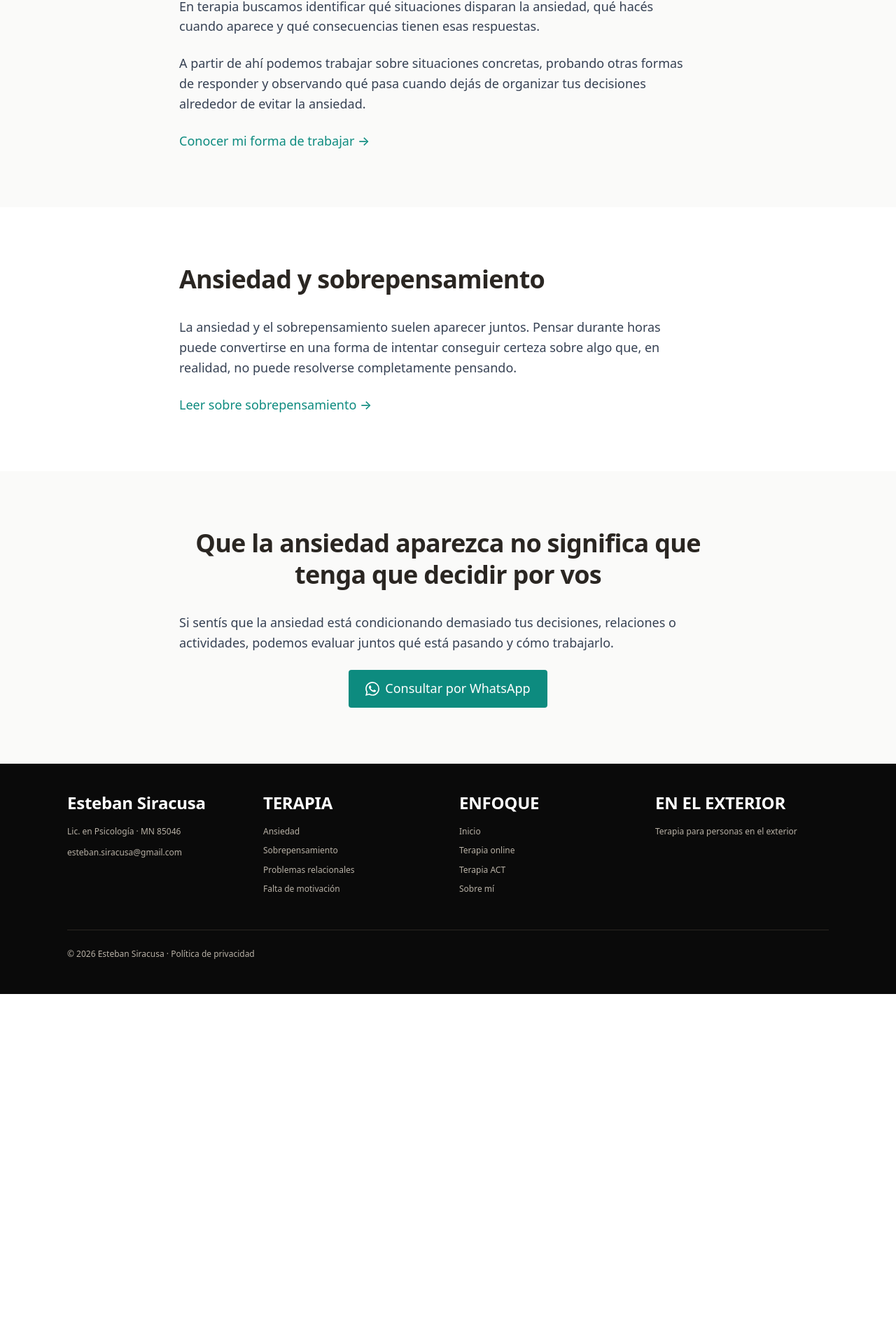
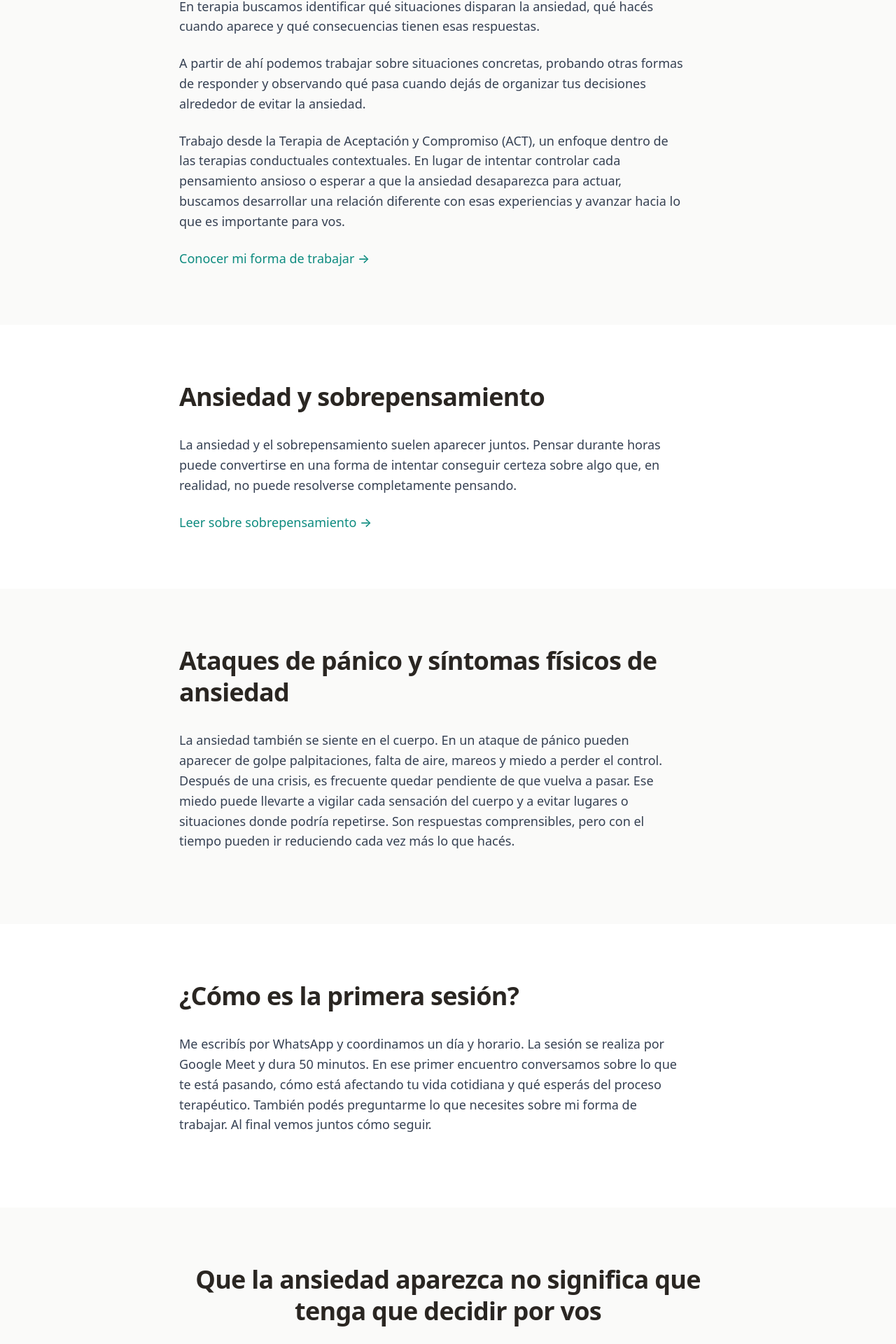
Before and after one commit to estebansir/siracusa-psicologo, a Next.js app: page /ansiedad in a window 1280 px wide. Shown: the part 2154-4074 px from the top of the page at 70% size. Before the commit the page ends 3574 px from the top, so only its background shows below. Built offline with nearby package versions, Linux system fonts and the light colour scheme; no server answers.

Commit message:
Add panic attacks and first-session sections and ACT paragraph to /ansiedad
Co-Authored-By: Claude Opus 5.5 <noreply@anthropic.com>

```diff
--- a/app/ansiedad/page.tsx
+++ b/app/ansiedad/page.tsx
@@ -100,6 +100,10 @@ export default function Ansiedad() {
             A partir de ahí podemos trabajar sobre situaciones concretas, probando otras formas de responder y observando qué pasa cuando dejás de organizar tus decisiones alrededor de evitar la ansiedad.
           </p>
 
+          <p className="text-gray-700 mb-6">
+            Trabajo desde la Terapia de Aceptación y Compromiso (ACT), un enfoque dentro de las terapias conductuales contextuales. En lugar de intentar controlar cada pensamiento ansioso o esperar a que la ansiedad desaparezca para actuar, buscamos desarrollar una relación diferente con esas experiencias y avanzar hacia lo que es importante para vos.
+          </p>
+
           <Link href="/terapia-act" className={textLinkClassName}>
             Conocer mi forma de trabajar →
           </Link>
@@ -118,6 +122,28 @@ export default function Ansiedad() {
           <Link href="/sobrepensamiento" className={textLinkClassName}>
             Leer sobre sobrepensamiento →
           </Link>
+        </div>
+      </section>
+
+      {/* Panic attacks and physical symptoms */}
+      <section className="prose-section-full bg-gray-50 py-12 sm:py-16 lg:py-20">
+        <div className="max-w-3xl mx-auto">
+          <h2 className="text-left mb-8">Ataques de pánico y síntomas físicos de ansiedad</h2>
+
+          <p className="text-gray-700 mb-0">
+            La ansiedad también se siente en el cuerpo. En un ataque de pánico pueden aparecer de golpe palpitaciones, falta de aire, mareos y miedo a perder el control. Después de una crisis, es frecuente quedar pendiente de que vuelva a pasar. Ese miedo puede llevarte a vigilar cada sensación del cuerpo y a evitar lugares o situaciones donde podría repetirse. Son respuestas comprensibles, pero con el tiempo pueden ir reduciendo cada vez más lo que hacés.
+          </p>
+        </div>
+      </section>
+
+      {/* First session */}
+      <section className="prose-section-full py-12 sm:py-16 lg:py-20">
+        <div className="max-w-3xl mx-auto">
+          <h2 className="text-left mb-8">¿Cómo es la primera sesión?</h2>
+
+          <p className="text-gray-700 mb-0">
+            Me escribís por WhatsApp y coordinamos un día y horario. La sesión se realiza por Google Meet y dura 50 minutos. En ese primer encuentro conversamos sobre lo que te está pasando, cómo está afectando tu vida cotidiana y qué esperás del proceso terapéutico. También podés preguntarme lo que necesites sobre mi forma de trabajar. Al final vemos juntos cómo seguir.
+          </p>
         </div>
       </section>
 
```
